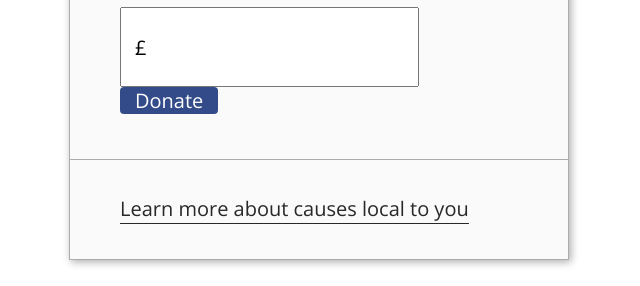
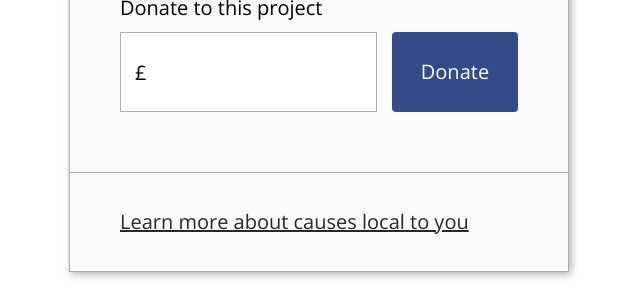
Before and after one commit to TomSinclair/Coop-FE, a React app: page / in a window 1280 px wide. Shown: the part 413-699 px from the top of the page, without its empty margins (321-961 px from the left). Built offline with nearby package versions, Linux system fonts and the light colour scheme; no server answers.

Commit message:
Add target reached functionality

```diff
--- a/src/components/DonateForm.js
+++ b/src/components/DonateForm.js
@@ -31,16 +31,27 @@ class DonateForm extends React.Component {
             ref={this.RaisedRef}
             type="number"
             step=".01"
+            min="0"
             required
+            disabled={this.props.targetReached ? 'disabled' : ''}
           />
+          <button
+            className="m-form__submit"
+            disabled={this.props.targetReached ? 'disabled' : ''}
+            type="submit"
+          >
+            Donate
+          </button>
         </div>
-        <button
-          className="m-form__submit"
-          disabled={this.props.targetReached ? 'disabled' : ''}
-          type="submit"
+        <div
+          className={
+            this.props.targetReached
+              ? 'm-form__message'
+              : 'm-form__message m-form__message--hidden'
+          }
         >
-          Donate
-        </button>
+          <p>Hooray, target reached! Thank you for all your donations :)</p>
+        </div>
       </form>
     );
   }
--- a/src/css/style.scss
+++ b/src/css/style.scss
@@ -1,6 +1,10 @@
 @import 'reset';
 @import 'colors';
 @import 'https://fonts.googleapis.com/css?family=Open+Sans';
+
+body {
+  padding: 25px;
+}
 
 .m-donate {
   background: $color__background;
@@ -14,7 +18,7 @@
 .m-donate__content {
   font-size: 20px;
   line-height: 1.4;
-  padding: 50px 50px 25px;
+  padding: 50px 50px 0;
 
   h1,
   h2 {
@@ -52,7 +56,14 @@
 .m-splitContent__col {
   flex-basis: 0;
   flex-grow: 1;
+  margin: 0 0 25px;
   max-width: 100%;
+
+  &:not(:last-of-type) {
+    p {
+      padding-right: 15px;
+    }
+  }
 }
 
 .m-donate__progressBar {
@@ -85,15 +96,12 @@
 }
 
 .m-donate__footerLink {
-  border-bottom: 1px solid $color__text;
   color: $color__text;
   display: inline-block;
-  text-decoration: none;
   transition: border-bottom 180ms ease-in-out, color 180ms ease-in-out;
 
   &:hover,
   &:focus {
-    border-bottom: 1px solid $color__cta;
     color: $color__cta;
   }
 }
@@ -113,7 +121,14 @@
 }
 
 .m-form__inputWrapper {
+  display: flex;
+  flex-wrap: wrap;
   position: relative;
+  width: 100%;
+
+  @media (min-width: 600px) {
+    flex-wrap: nowrap;
+  }
 
   &:before {
     content: '£';
@@ -126,26 +141,55 @@
 }
 
 .m-form__input {
-  display: flex;
+  border: 1px solid $color__border;
+  flex: 1 1 auto;
   font-family: 'Open Sans', sans-serif;
   font-size: 20px;
   height: 80px;
-  margin: 0 20px 0 0;
+  margin: 0 0 15px 0;
   padding: 0 15px 0 28px;
+  width: 100%;
+
+  &:disabled {
+    opacity: 0.5;
+  }
+
+  @media (min-width: 600px) {
+    margin: 0 15px 15px 0;
+  }
 }
 
 .m-form__submit {
+  appearance: none;
   background: $color__cta;
   border: none;
   border-radius: 4px;
   color: $color__text--opp;
+  flex: 1 1 auto;
   font-family: 'Open Sans', sans-serif;
   font-size: 20px;
+  height: 80px;
   padding: 0 15px;
-  appearance: none;
+  width: 100%;
 
-  &:hover,
-  &:focus {
-    cursor: pointer;
+  @media (min-width: 600px) {
+    flex: 1 1 190px;
+  }
+
+  &:not(:disabled) {
+    &:hover,
+    &:focus {
+      cursor: pointer;
+    }
+  }
+
+  &:disabled {
+    opacity: 0.5;
   }
 }
+
+.m-form__message {
+  &--hidden {
+    display: none;
+  }
+}
```
Also changed, not shown: src/css/style.css.
